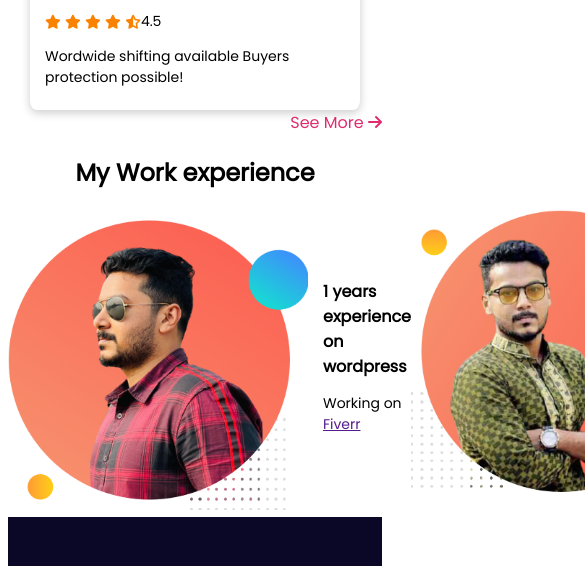
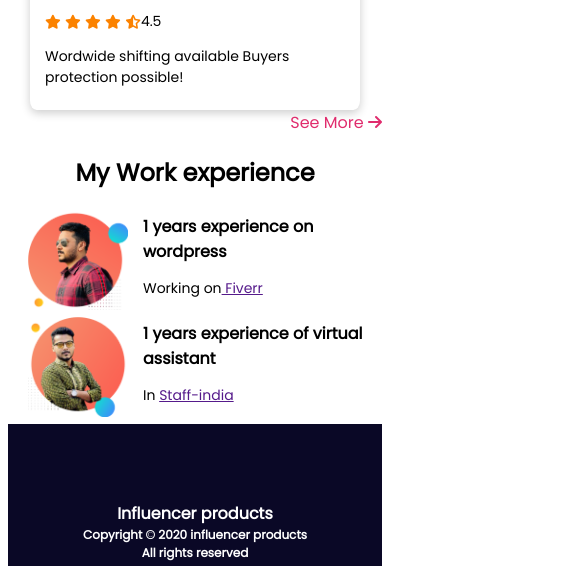
Before and after one commit to RahulDharRoni/Product---Landing-page, a plain HTML site: page index.html in a window 390 px wide. Shown: the part 5352-5918 px from the top of the page, 585 px wide, since content can reach past the window. Drawn offline with Linux system fonts and the light colour scheme.

Commit message:
asdjfhlaksdf

```diff
--- a/style.css
+++ b/style.css
@@ -183,6 +183,15 @@ footer h3{
         grid-template-columns: repeat(1, 1fr);
         margin: 0;
     }
+    .work-expo{
+        grid-template-columns: repeat(1, 1fr);
+        margin: 0;
+    }
+    .work .thumb img{
+        width: 100px;
+        height: 100px;
+        margin-left: 20px;
+    }
     footer h2{
         font-size: 16px;
     }
```
